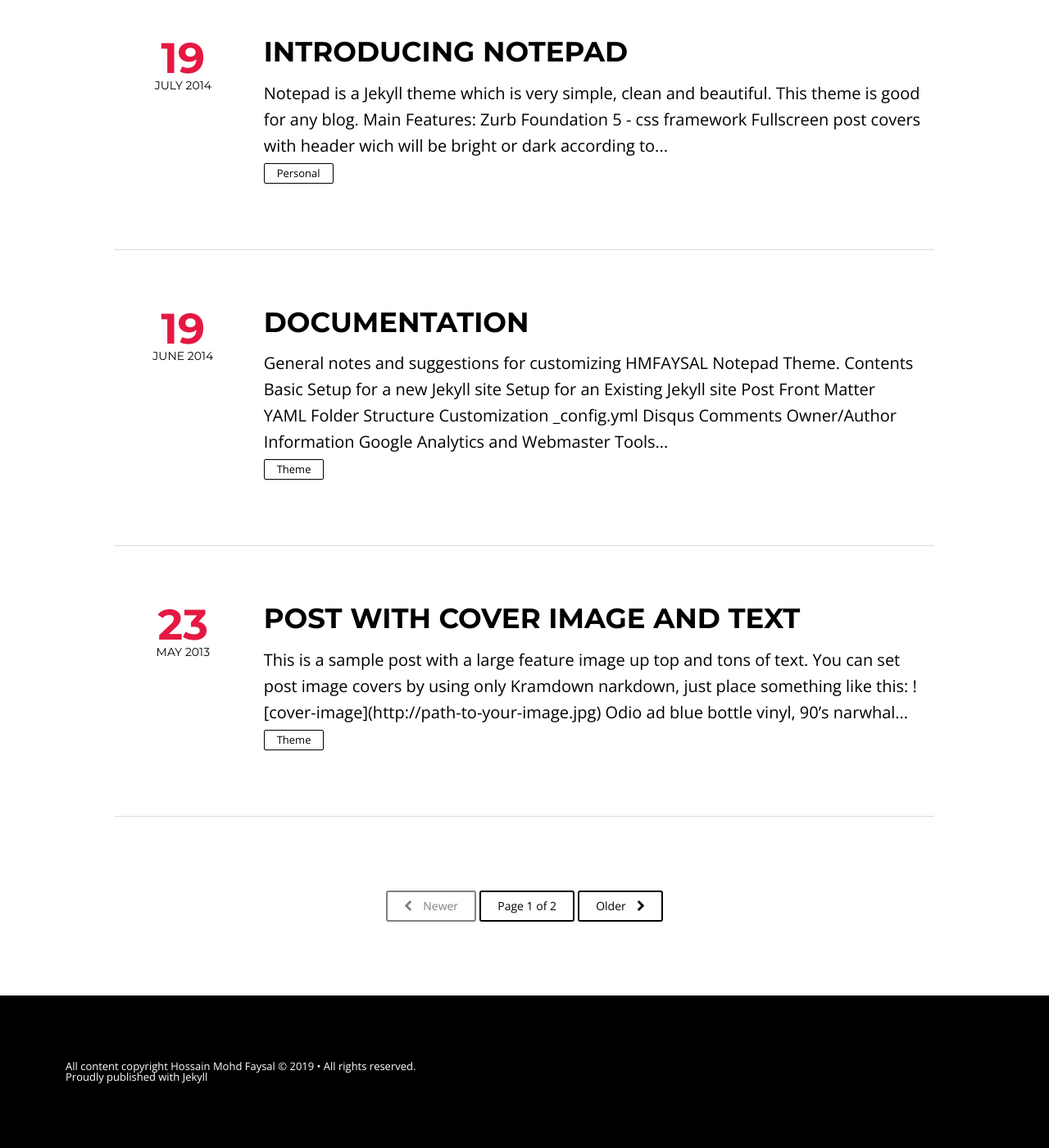
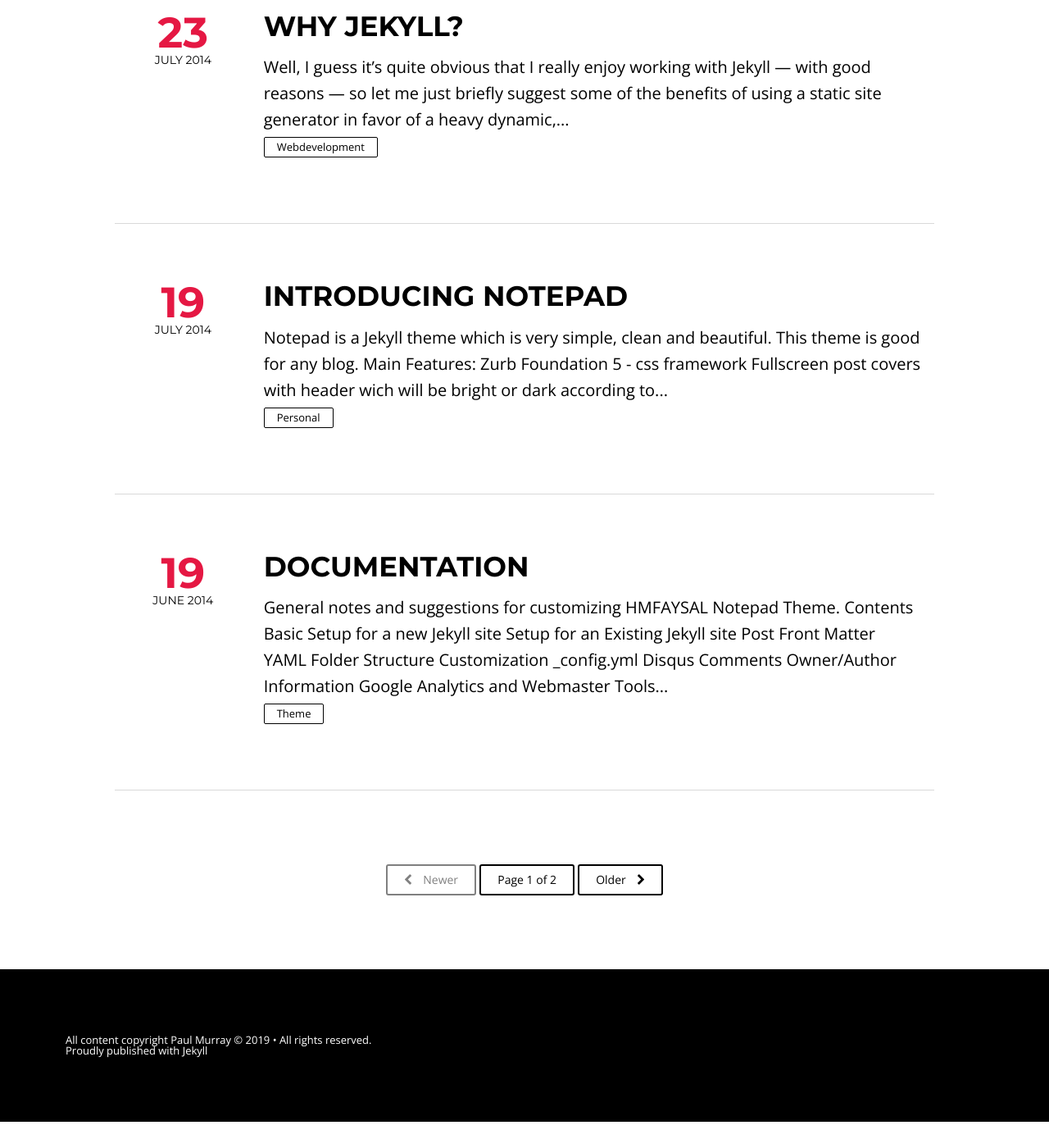
Before and after one commit to paulcosmos/paulcosmos.github.io, a Jekyll site: the page built from index.html, in a window 1280 px wide and 1400 px high, scrolled down 1289 px. Shown: the whole window at 82% size. Built offline with Jekyll 4.4.1, drawn with Linux system fonts in a browser that asks for light colours; nearby versions of some CDN libraries; the list of posts is cut into pages by our own code; after the commit the page ends 2657 px from its top, so only the background shows below that; some of the changed lines change nothing that is shown; some of the changed text lies outside the part shown.

Commit message:
changed yaml settings and added placeholder first page

```diff
--- a/_config.yml
+++ b/_config.yml
@@ -1,7 +1,7 @@
-title:            Test
-description:      "Blogging is fun"
+title:            Dev Log
+description:      "Game development is pretty hard"
 logo:             logo.png
-disqus_shortname: hmfaysal
+disqus_shortname:
 share:            true
 dropcap:			true
 # Change url to your domain. Leave localhost server or blank when working locally.
@@ -11,11 +11,11 @@
 
 # Owner/author information
 owner:
-  name:           Hossain Mohd Faysal
+  name:           Paul Murray
   avatar:         hmfaysal.jpg
   email:
   # Use the coder's toolbox at http://coderstoolbox.net/string/#!encoding=xml&action=encode&charset=us_ascii to encode your description into XML string
-  description:    Awesome Dude, Awesome Life
+  description:    Hobbyist Godot game developer
   # Social networking links used in footer. Update and remove as you like.
   twitter:
   facebook:
@@ -45,9 +45,9 @@
     url: /about
 
 # http://en.wikipedia.org/wiki/List_of_tz_database_time_zones
-timezone:    Asia/Dhaka
+timezone:    Europe/London
 future:      true
-highlighter: pygments
+highlighter:
 markdown:    kramdown
 paginate:    5
 paginate_path: "page:num"
@@ -113,18 +113,8 @@
           placeholder: "Choose categories"
           value: personal
           options:
-            - name: "Personal"
-              value: personal
-            - name: "Engineering"
-              value: engineering
-            - name: "Physics"
-              value: physics
-            - name: "Psychology"
-              value: psychology
-            - name: "Interesting"
-              value: interesting
-            - name: "Web-Development"
-              value: webdevelopment
+            - name: "Game-Development"
+              value: gamedevelopment
           alterable: true
       - name: "tags"
         field:
```
Also changed, not shown: _posts/2019-10-13-why-godot-engine.md (added).
